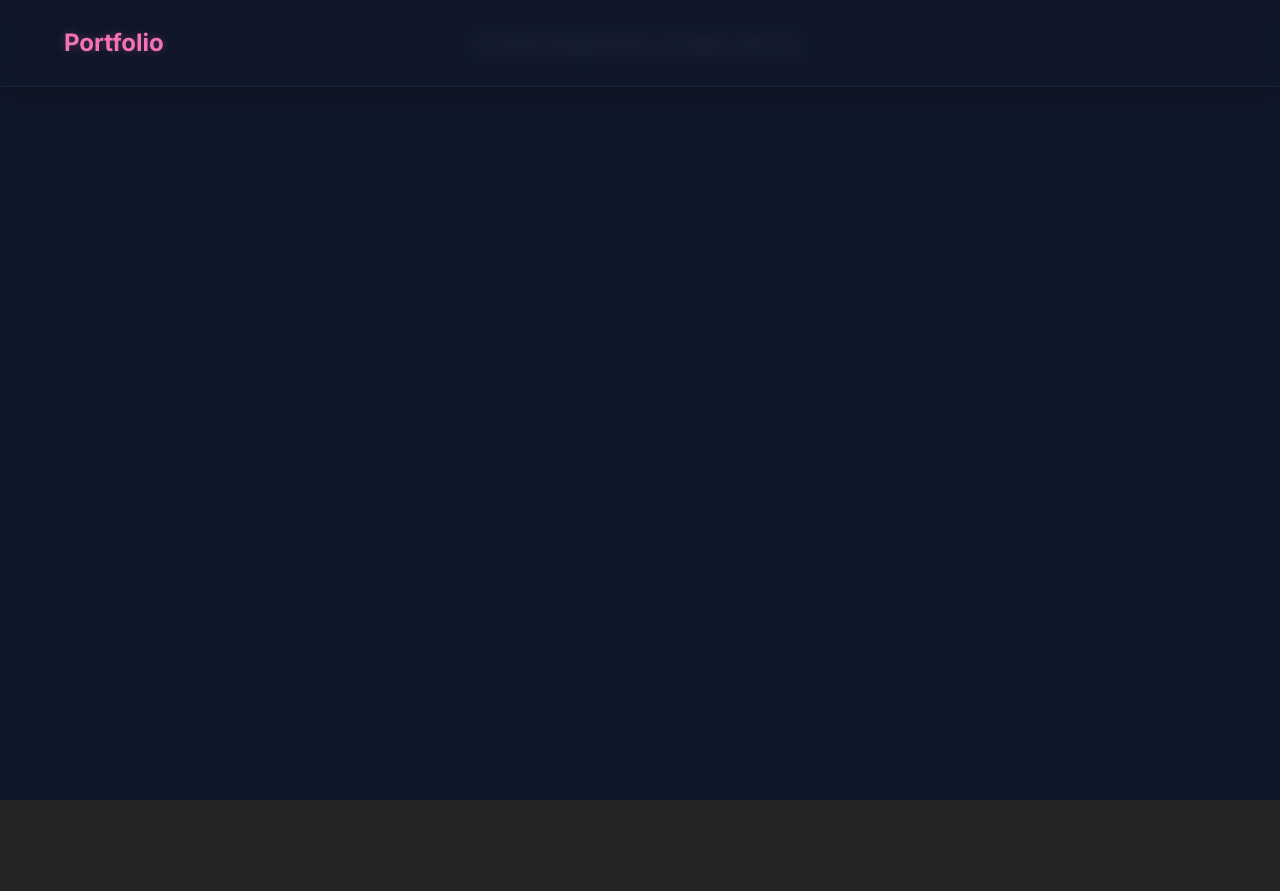
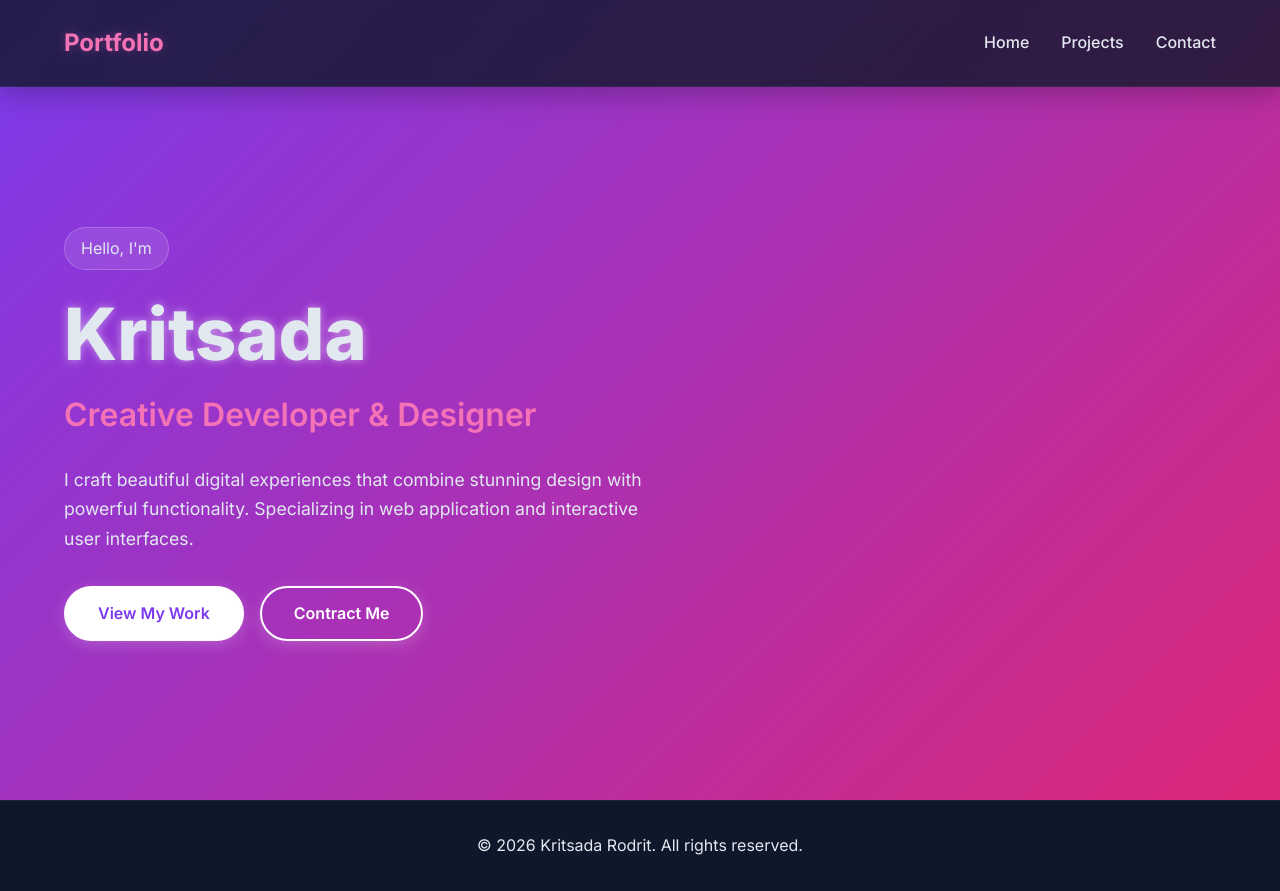
Before and after one commit to Kazz4343/Portfolio, a React (Vite) app: page / in a window 1280 px wide. Before the commit the page ends 800 px from the top, so only its background shows below. Built offline with nearby package versions, Linux system fonts and the light colour scheme.

Commit message:
update hero section

```diff
--- a/src/App.jsx
+++ b/src/App.jsx
@@ -1,10 +1,11 @@
 import "./App.css";
-import Navbar from "./components/Navbar.jsx";
+
 import Hero from "./components/Hero.jsx";
 import Projects from "./components/Projects.jsx";
 import Contact from "./components/Contact.jsx";
 import {useEffect, useState} from "react";
-import {motion} from "framer-motion";
+import { motion } from "framer-motion";
+import { Navbar } from "./components/Navbar.jsx";
 
 
 const App = () => {
--- a/src/components/Hero.jsx
+++ b/src/components/Hero.jsx
@@ -1,10 +1,79 @@
+import { motion } from 'framer-motion'
 
+const fadeInUp = {
+  initial: { opacity: 0, y: 20 },
+  animate: { opacity: 1, y: 0 },
+  transition: { duration: 0.6 },
+};
+
+const staggerContainer = {
+  animate: {
+    transition: {
+      staggerChildren: 0.1,
+    },
+  },
+};
 
 const Hero = () => {
     return (
-        <div>
+        <motion.section id='home' className='hero'
+          initial={{ opacity:0 }}
+          animate={{ opacity:1 }}
+          transition={{ duration:0.8, delay:0.2 }}
+          >
+          <div className='hero-container'>
+            <motion.div className='hero-content'
+              variants={staggerContainer}
+              initial='initial'
+              animate='animate'
+            >
+              <motion.div className='hero-badge'>
+                <span> Hello, I'm </span>
+              </motion.div>
+              <motion.h1 className='glitch'
+              variants={fadeInUp}
+              whileHover={{ scale: 1.02}}
+              >
+                Kritsada
+              </motion.h1>
+              <motion.h2 className='hero-subtitle' variants={fadeInUp}>
+                {''}
+                Creative Developer & Designer
+              </motion.h2>
+              <motion.p className='hero-description' variants={fadeInUp}>
+                I craft beautiful digital experiences that combine stunning design with powerful functionality. Specializing in web application and interactive user interfaces.
+              </motion.p>
 
-        </div>
+              <motion.div
+              className='cta-buttons'
+              variants={staggerContainer}
+              >
+                <motion.a href='#projects'
+                  className='cta-primary'
+                  whileHover={{ scale: 1.05}}
+                  whileTap={{ scale: 0.95}}
+                >
+                  {''}
+                  View My Work
+                </motion.a>
+                <motion.a href='#contracts'
+                  className='cta-secondary'
+                  whileHover={{ scale: 1.05}}
+                  whileTap={{ scale: 0.95}}
+                >
+                  {''}
+                  Contract Me
+                </motion.a>
+                <motion.div className='social-links'
+                variants={staggerContainer}
+                >
+                <motion.a></motion.a>
+                </motion.div>
+              </motion.div>
+
+            </motion.div>
+          </div>
+        </motion.section>
     )
 }
 
--- a/src/components/Navbar.jsx
+++ b/src/components/Navbar.jsx
@@ -1,19 +1,63 @@
-import {motion, scale} from "framer-motion";
+import { motion } from "framer-motion";
 
-const Navbar = () => {
+const fadeInUp = {
+  initial: { opacity: 0, y: 20 },
+  animate: { opacity: 1, y: 0 },
+  transition: { duration: 0.6 },
+};
+
+const staggerContainer = {
+  animate: {
+    transition: {
+      staggerChildren: 0.1,
+    },
+  },
+};
+
+export const Navbar = () => {
   return (
-        <motion.nav className="navbar"
-        initial={{ y: -100}}
+    <motion.nav
+      className="navbar"
+      initial={{ y: -100 }}
       animate={{ y: 0 }}
-        transition={{ duration: 0.6, ease: 'easeOut' }}
+      transition={{ duration: 0.6, ease: "easeOut" }}
     >
-          <motion.div className='logo'
+      <motion.div
+        className="logo"
         whileHover={{ scale: 1.05 }}
         whileTap={{ scale: 0.95 }}
       >
         Portfolio
       </motion.div>
+
+      <motion.ul
+        className="nav-links"
+        variants={staggerContainer}
+        initial="initial"
+        animate="animate"
+      >
+        <motion.li
+          variants={fadeInUp}
+          whileHover={{ scale: 1.1 }}
+          whileTap={{ scale: 0.95 }}
+        >
+          <a href="#home"> Home</a>
+        </motion.li>
+        <motion.li
+          variants={fadeInUp}
+          whileHover={{ scale: 1.1 }}
+          whileTap={{ scale: 0.95 }}
+        >
+          <a href="#projects"> Projects</a>
+        </motion.li>
+        <motion.li
+          variants={fadeInUp}
+          whileHover={{ scale: 1.1 }}
+          whileTap={{ scale: 0.95 }}
+        >
+          <a href="#contact"> Contact</a>
+        </motion.li>
+      </motion.ul>
     </motion.nav>
-    )
-}
-export default Navbar
+  );
+};
```
Also changed, not shown: 2 other files (tests, documents, lock files or other folders). Lines whose indentation alone changed are shown as unchanged.
